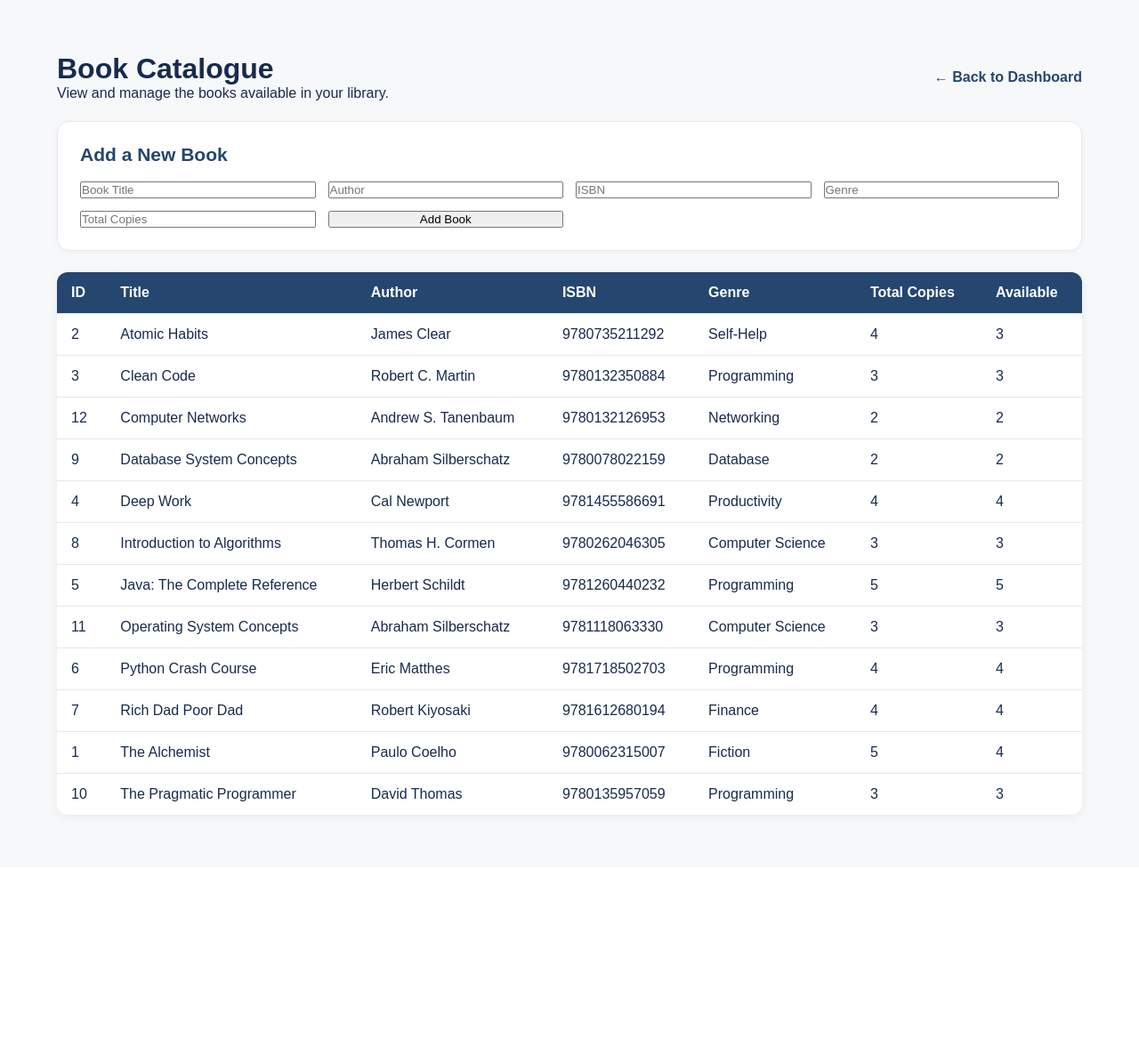
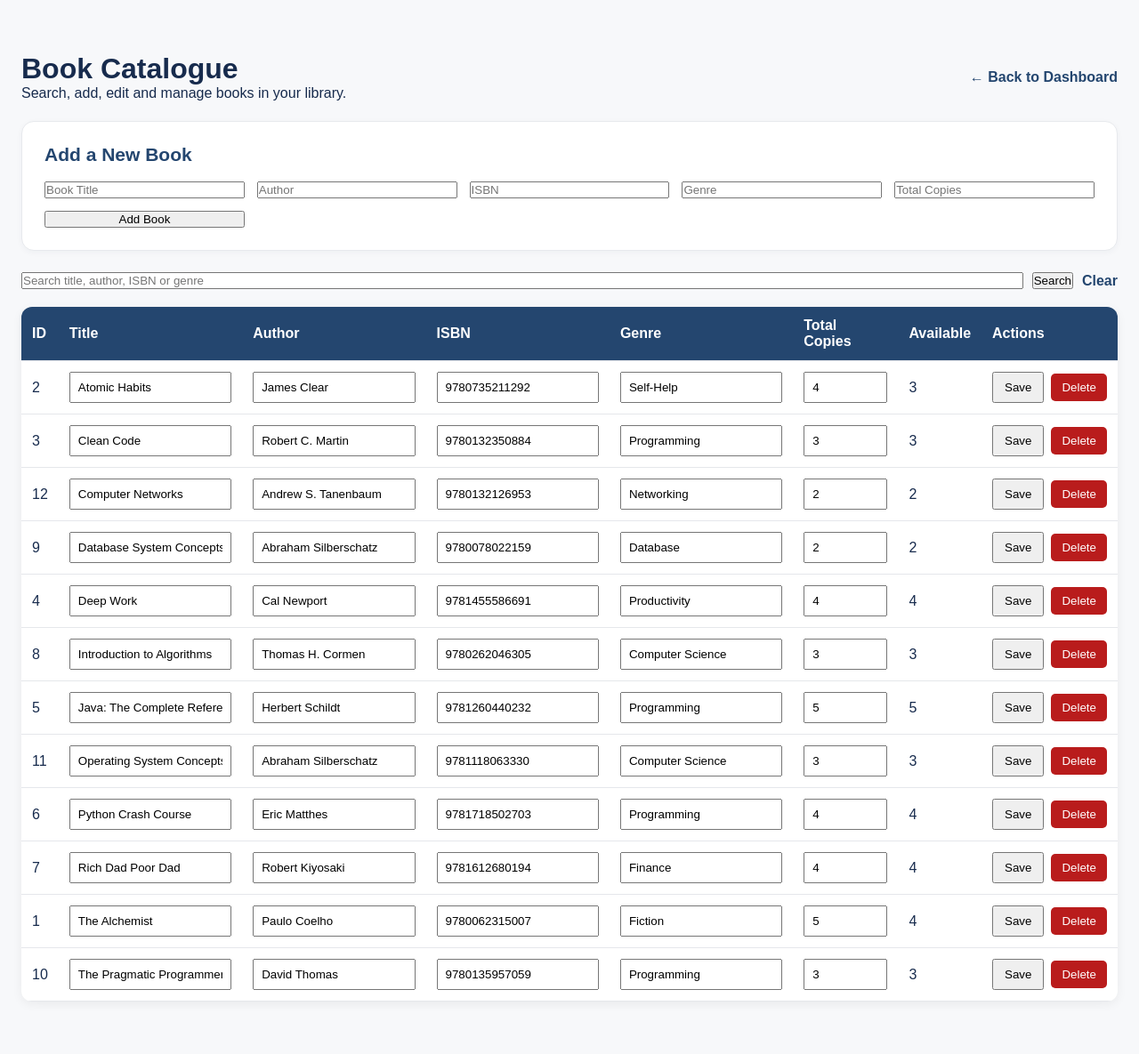
Before and after one commit to 00Keshav-web/UniLib, a Java web app: page /librarian/books in a window 1280 px wide. Shown: the part 64-1249 px from the top of the page at 89% size. Before the commit the page ends 986 px from the top, so only its background shows below. Run offline with Tomcat 11, a stand-in JSP engine, Linux system fonts and the light colour scheme; a user stored in the database is signed in; data comes from the database, SQL or seed files in the repository.

Commit message:
Add librarian catalogue management
* Add catalogue search

* Add safe book editing servlet

* Add guarded book deletion servlet

* Add catalogue edit delete and search interface

* Fix catalogue edit form placement

```diff
--- a/src/main/webapp/librarian-books.jsp
+++ b/src/main/webapp/librarian-books.jsp
@@ -1,21 +1,28 @@
-
 <%@ page contentType="text/html;charset=UTF-8" language="java" %>
 <%@ page import="java.util.List" %>
 <%@ page import="com.unilib.servlet.LibrarianBooksServlet.Book" %>
+
+<%!
+    private String h(String value) {
+        if (value == null) return "";
+        return value.replace("&", "&amp;").replace("<", "&lt;")
+                .replace(">", "&gt;").replace("\"", "&quot;")
+                .replace("'", "&#x27;");
+    }
+%>
 
 <%
     if (session.getAttribute("userId") == null) {
         response.sendRedirect("login.jsp");
         return;
     }
-
     if (!"LIBRARIAN".equals(session.getAttribute("role"))) {
         response.sendError(403, "Librarian access required.");
         return;
     }
 
-    List<Book> books =
-        (List<Book>) request.getAttribute("books");
+    List<Book> books = (List<Book>) request.getAttribute("books");
+    String search = (String) request.getAttribute("search");
     String success = request.getParameter("success");
     String error = request.getParameter("error");
 %>
@@ -27,70 +34,26 @@ String error = request.getParameter("error");
     <meta name="viewport" content="width=device-width, initial-scale=1.0">
     <title>Manage Books | UniLib</title>
     <link rel="stylesheet" href="css/style.css">
-
     <style>
-        .catalogue-container {
-            max-width: 1200px;
-            margin: 35px auto;
-            padding: 24px;
-        }
-
-        .catalogue-heading {
-            display: flex;
-            justify-content: space-between;
-            align-items: center;
-            gap: 15px;
-            flex-wrap: wrap;
-            margin-bottom: 22px;
-        }
-
-        .catalogue-table-wrapper {
-            overflow-x: auto;
-            background: white;
-            border-radius: 12px;
-            box-shadow: 0 3px 12px rgba(0, 0, 0, 0.06);
-        }
-
-        .catalogue-table {
-            width: 100%;
-            border-collapse: collapse;
-            min-width: 750px;
-        }
-
-        .catalogue-table th,
-        .catalogue-table td {
-            padding: 14px 16px;
-            text-align: left;
-            border-bottom: 1px solid #e5e7eb;
-        }
-
-        .catalogue-table th {
-            background: #24466f;
-            color: white;
-        }
-
-        .catalogue-table tr:last-child td {
-            border-bottom: none;
-        }
-
-        .catalogue-table tbody tr:hover {
-            background: #f7f9fc;
-        }
-
-        .back-link {
-            color: #24466f;
-            font-weight: 600;
-            text-decoration: none;
-        }
-
-        .empty-message {
-            padding: 30px;
-            text-align: center;
-            color: #6b7280;
-        }
+        .catalogue-container{max-width:1400px;margin:35px auto;padding:24px}
+        .catalogue-heading{display:flex;justify-content:space-between;align-items:center;gap:15px;flex-wrap:wrap;margin-bottom:22px}
+        .catalogue-table-wrapper{overflow-x:auto;background:white;border-radius:12px;box-shadow:0 3px 12px rgba(0,0,0,.06)}
+        .catalogue-table{width:100%;border-collapse:collapse;min-width:1050px}
+        .catalogue-table th,.catalogue-table td{padding:12px;text-align:left;border-bottom:1px solid #e5e7eb;vertical-align:middle}
+        .catalogue-table th{background:#24466f;color:white}
+        .catalogue-table input{width:100%;min-width:90px;box-sizing:border-box;padding:8px}
+        .catalogue-table .id-cell{min-width:40px}
+        .row-actions{display:flex;gap:8px;align-items:center}
+        .row-actions button{padding:8px 12px;cursor:pointer}
+        .delete-button{background:#b91c1c;color:white;border:0;border-radius:5px}
+        .search-form{display:flex;gap:10px;flex-wrap:wrap;margin-bottom:20px}
+        .search-form input{min-width:240px;flex:1}
+        .notice{padding:12px 16px;margin:12px 0;border-radius:8px;background:#f0fdf4;color:#166534}
+        .notice.error{background:#fef2f2;color:#991b1b}
+        .empty-message{padding:30px;text-align:center;color:#6b7280}
+        .back-link{color:#24466f;font-weight:600;text-decoration:none}
     </style>
 </head>
-
 <body>
 
 <header class="dashboard-header">
@@ -103,107 +66,88 @@ String error = request.getParameter("error");
 </header>
 
 <main class="catalogue-container">
-
     <div class="catalogue-heading">
         <div>
             <h1>Book Catalogue</h1>
-            <p>View and manage the books available in your library.</p>
+            <p>Search, add, edit and manage books in your library.</p>
+        </div>
+        <a href="librarian-dashboard" class="back-link">← Back to Dashboard</a>
     </div>
 
-        <a href="librarian-dashboard.jsp" class="back-link">
-            ← Back to Dashboard
-        </a>
-    </div>
+    <% if ("added".equals(success)) { %><div class="notice">Book added successfully.</div><% } %>
+    <% if ("updated".equals(success)) { %><div class="notice">Book details updated successfully.</div><% } %>
+    <% if ("deleted".equals(success)) { %><div class="notice">Book deleted successfully.</div><% } %>
 
+    <% if ("duplicate".equals(error)) { %><div class="notice error">That ISBN is already assigned to another book.</div>
+    <% } else if ("missing".equals(error) || "invalid".equals(error)) { %><div class="notice error">Please provide valid values for all fields.</div>
+    <% } else if ("length".equals(error)) { %><div class="notice error">One or more fields exceed the permitted length.</div>
+    <% } else if ("copies".equals(error)) { %><div class="notice error">Enter a valid copy count between 1 and 10,000.</div>
+    <% } else if ("belowborrowed".equals(error)) { %><div class="notice error">Total copies cannot be less than the number currently borrowed.</div>
+    <% } else if ("hastransactions".equals(error)) { %><div class="notice error">This book has borrowing history and cannot be deleted. Its history has been preserved.</div>
+    <% } else if ("notfound".equals(error)) { %><div class="notice error">The selected book could not be found.</div><% } %>
 
-<% if ("added".equals(success)) { %>
-    <div class="profile-card" style="color: #166534;">
-        Book added successfully!
-    </div>
-<% } %>
-
-<% if ("duplicate".equals(error)) { %>
-    <div class="profile-card" style="color: #b91c1c;">
-        This ISBN already exists. Please use a unique ISBN.
-    </div>
-<% } else if ("missing".equals(error)) { %>
-    <div class="profile-card" style="color: #b91c1c;">
-        Please fill in all required fields.
-    </div>
-<% } else if ("length".equals(error)) { %>
-    <div class="profile-card" style="color: #b91c1c;">
-        One or more fields exceed the permitted length.
-    </div>
-<% } else if ("copies".equals(error)) { %>
-    <div class="profile-card" style="color: #b91c1c;">
-        Enter a valid copy count between 1 and 10,000.
-    </div>
-<% } %>
-
-<div class="profile-card" style="margin-bottom: 24px;">
+    <section class="profile-card" style="margin-bottom:24px">
         <h2>Add a New Book</h2>
-
         <form action="add-book" method="post"
-          style="display: grid; grid-template-columns: repeat(auto-fit, minmax(220px, 1fr)); gap: 14px;">
-
-        <input type="text" name="title" placeholder="Book Title"
-               maxlength="200" required>
-
-        <input type="text" name="author" placeholder="Author"
-               maxlength="150" required>
-
-        <input type="text" name="isbn" placeholder="ISBN"
-               maxlength="30" required>
-
-        <input type="text" name="genre" placeholder="Genre"
-               maxlength="100" required>
-
-        <input type="number" name="totalCopies"
-               placeholder="Total Copies" min="1" max="10000" required>
-
+              style="display:grid;grid-template-columns:repeat(auto-fit,minmax(200px,1fr));gap:14px">
+            <input type="text" name="title" placeholder="Book Title" maxlength="200" required>
+            <input type="text" name="author" placeholder="Author" maxlength="150" required>
+            <input type="text" name="isbn" placeholder="ISBN" maxlength="30" required>
+            <input type="text" name="genre" placeholder="Genre" maxlength="100" required>
+            <input type="number" name="totalCopies" placeholder="Total Copies" min="1" max="10000" required>
             <button type="submit">Add Book</button>
         </form>
-</div>
+    </section>
+
+    <form class="search-form" action="books" method="get">
+        <input type="search" name="search" placeholder="Search title, author, ISBN or genre"
+               value="<%= h(search) %>">
+        <button type="submit">Search</button>
+        <a href="books" class="back-link" style="align-self:center">Clear</a>
+    </form>
 
     <div class="catalogue-table-wrapper">
         <table class="catalogue-table">
             <thead>
                 <tr>
-                    <th>ID</th>
-                    <th>Title</th>
-                    <th>Author</th>
-                    <th>ISBN</th>
-                    <th>Genre</th>
-                    <th>Total Copies</th>
-                    <th>Available</th>
+                    <th>ID</th><th>Title</th><th>Author</th><th>ISBN</th>
+                    <th>Genre</th><th>Total Copies</th><th>Available</th><th>Actions</th>
                 </tr>
             </thead>
-
             <tbody>
             <% if (books != null && !books.isEmpty()) {
                    for (Book book : books) { %>
                 <tr>
-                        <td><%= book.getId() %></td>
-                        <td><%= book.getTitle() %></td>
-                        <td><%= book.getAuthor() %></td>
-                        <td><%= book.getIsbn() %></td>
-                        <td><%= book.getGenre() %></td>
-                        <td><%= book.getTotalCopies() %></td>
+                    <form id="edit-<%= book.getId() %>" action="edit-book" method="post"></form>
+                    <td class="id-cell">
+                        <%= book.getId() %>
+                        <input type="hidden" form="edit-<%= book.getId() %>" name="id" value="<%= book.getId() %>">
+                    </td>
+                    <td><input form="edit-<%= book.getId() %>" name="title" value="<%= h(book.getTitle()) %>" maxlength="200" required></td>
+                    <td><input form="edit-<%= book.getId() %>" name="author" value="<%= h(book.getAuthor()) %>" maxlength="150" required></td>
+                    <td><input form="edit-<%= book.getId() %>" name="isbn" value="<%= h(book.getIsbn()) %>" maxlength="30" required></td>
+                    <td><input form="edit-<%= book.getId() %>" name="genre" value="<%= h(book.getGenre()) %>" maxlength="100" required></td>
+                    <td><input form="edit-<%= book.getId() %>" type="number" name="totalCopies"
+                               value="<%= book.getTotalCopies() %>" min="1" max="10000" required></td>
                     <td><%= book.getAvailableCopies() %></td>
+                    <td>
+                        <div class="row-actions">
+                            <button type="submit" form="edit-<%= book.getId() %>">Save</button>
+                            <form action="delete-book" method="post"
+                                  onsubmit="return confirm('Delete this book? This is allowed only if it has no borrowing history.');">
+                                <input type="hidden" name="id" value="<%= book.getId() %>">
+                                <button type="submit" class="delete-button">Delete</button>
+                            </form>
+                        </div>
+                    </td>
                 </tr>
             <%     }
                } else { %>
-                    <tr>
-                        <td colspan="7" class="empty-message">
-                            No books found in the catalogue.
-                        </td>
-                    </tr>
+                <tr><td colspan="8" class="empty-message">No books found. Try another search.</td></tr>
             <% } %>
             </tbody>
         </table>
     </div>
-
 </main>
-
 </body>
 </html>
```
Also changed, not shown: src/main/java/com/unilib/servlet/DeleteBookServlet.java (added, +87 -0 lines), src/main/java/com/unilib/servlet/EditBookServlet.java (added, +109 -0 lines), src/main/java/com/unilib/servlet/LibrarianBooksServlet.java (+37 -59 lines). Lines whose indentation alone changed are shown as unchanged.
